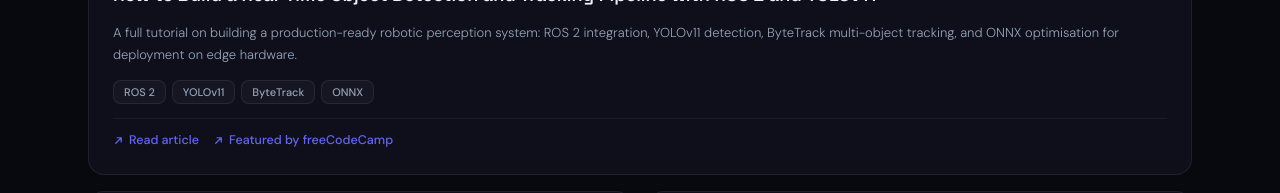
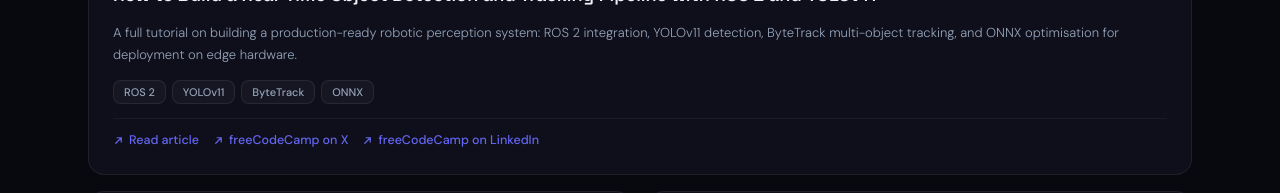
Before and after one commit to Iyanuoluwa007/My-Portfolio-Site, a Next.js app: page / in a window 1280 px wide. Shown: the part 6600-6793 px from the top of the page. Built offline with nearby package versions, Linux system fonts and the light colour scheme.

Commit message:
feat: add freeCodeCamp LinkedIn feature to article card

```diff
--- a/src/components/Recognition.js
+++ b/src/components/Recognition.js
@@ -207,8 +207,7 @@
 }
 
 function ArticleCard({ item, index }) {
-  const links = [{ label: "Read article", href: item.url }];
-  if (item.secondaryLink) links.push(item.secondaryLink);
+  const links = [{ label: "Read article", href: item.url }, ...(item.features ?? [])];
 
   return (
     <motion.article
--- a/src/data/recognition.js
+++ b/src/data/recognition.js
@@ -111,10 +111,11 @@
       "A full tutorial on building a production-ready robotic perception system: ROS 2 integration, YOLOv11 detection, ByteTrack multi-object tracking, and ONNX optimisation for deployment on edge hardware.",
     tags: ["ROS 2", "YOLOv11", "ByteTrack", "ONNX"],
     url: "https://www.freecodecamp.org/news/how-to-build-a-real-time-object-detection-and-tracking-pipeline-with-ros-2-and-yolov11/",
-    secondaryLink: {
-      label: "Featured by freeCodeCamp",
-      href: "https://x.com/freeCodeCamp/status/2082617450735047065",
-    },
+    // Where freeCodeCamp promoted the article to their own audience.
+    features: [
+      { label: "freeCodeCamp on X", href: "https://x.com/freeCodeCamp/status/2082617450735047065" },
+      { label: "freeCodeCamp on LinkedIn", href: "https://www.linkedin.com/posts/real-time-object-detection-in-robotics-needs-share-7488383219701280768-L6YK/" },
+    ],
   },
   {
     id: "devto-signlytic",
```
